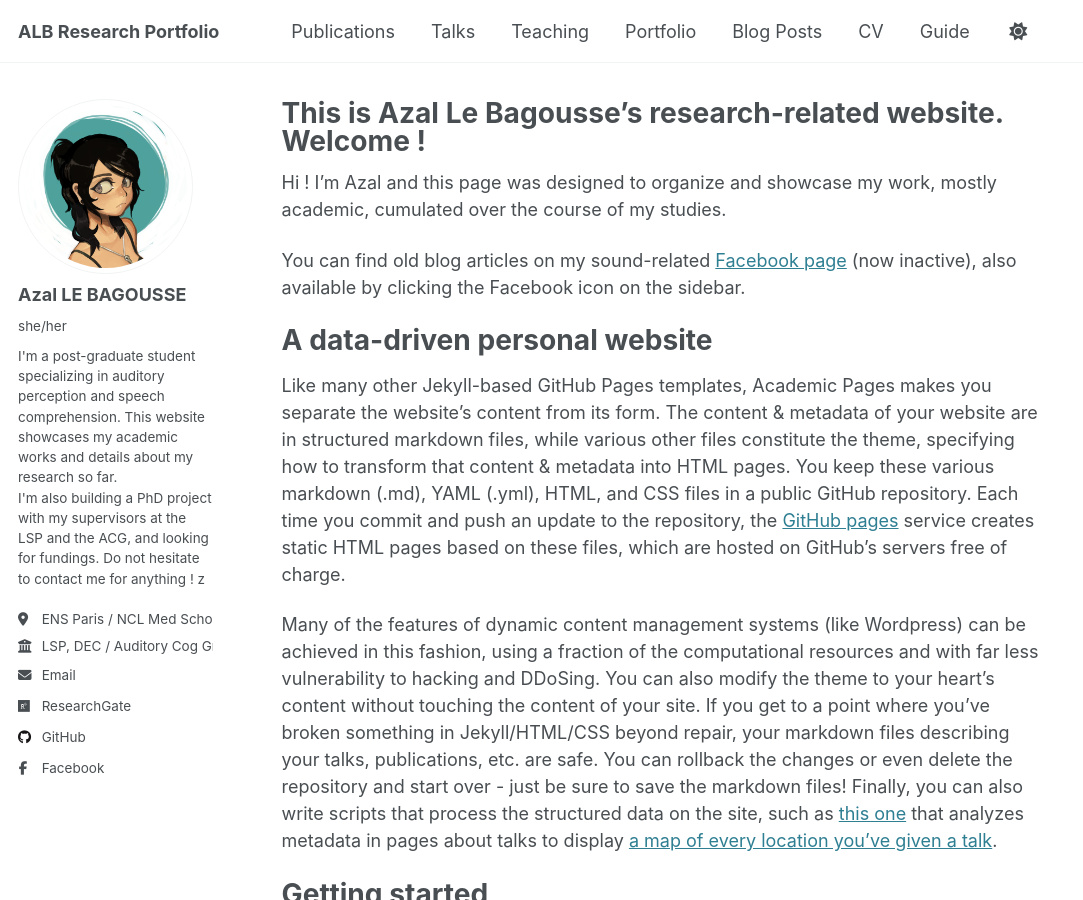
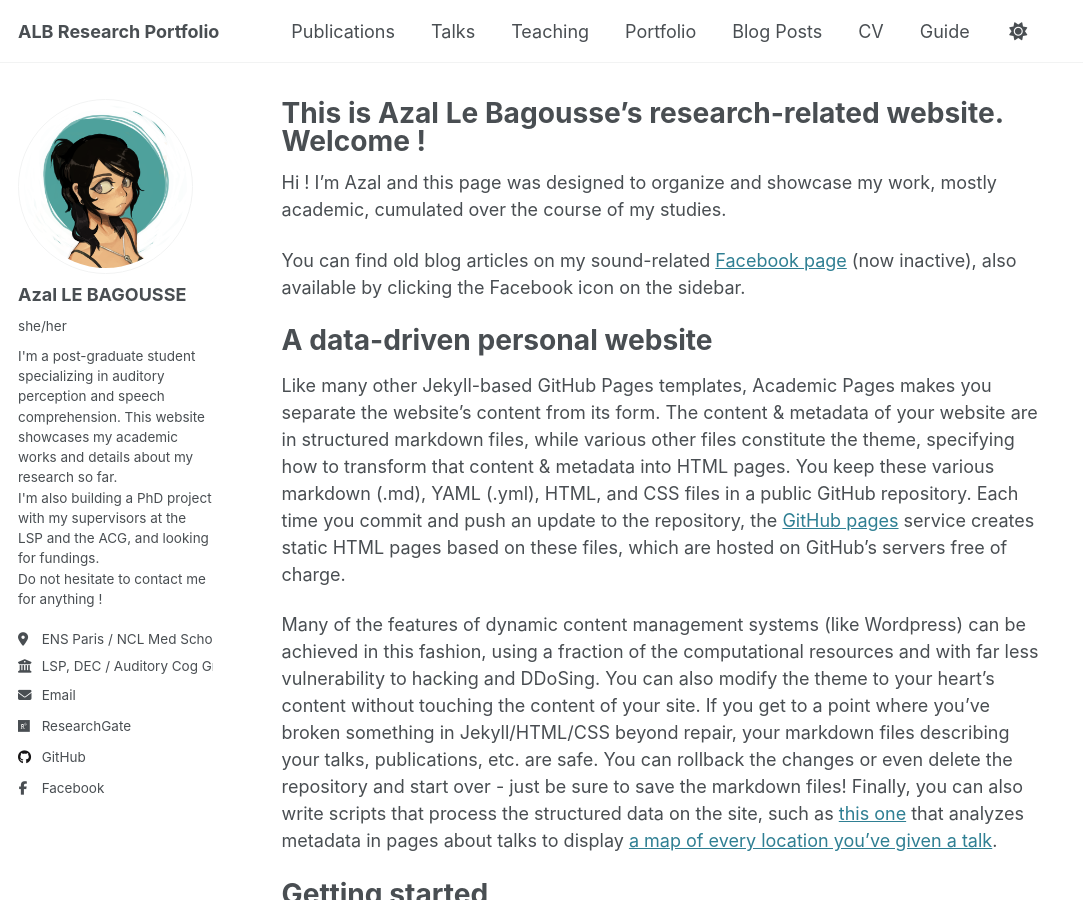
Before and after one commit to azallb/azallb.github.io, a Jekyll site: the page built from _pages/about.md, in a window 1280 px wide and 900 px high. Shown: the whole window, without its empty margins (0-1083 px from the left). Built offline with Jekyll 4.4.1, drawn with Linux system fonts in a browser that asks for light colours.

```diff
--- a/_config.yml
+++ b/_config.yml
@@ -26,7 +26,7 @@ author:
   name             : "Azal LE BAGOUSSE"
   pronouns         : "she/her"
   bio              : "I'm a post-graduate student specializing in auditory perception and speech comprehension. This website showcases my academic works and details about my research so far. <br>
-      I'm also building a PhD project with my supervisors at the LSP and the ACG, and looking for fundings. Do not hesitate to contact me for anything ! z"
+      I'm also building a PhD project with my supervisors at the LSP and the ACG, and looking for fundings. <br> Do not hesitate to contact me for anything !"
   location         : "ENS Paris / NCL Med School"
   employer         : "LSP, DEC / Auditory Cog Group"
   uri              : # URL
```
